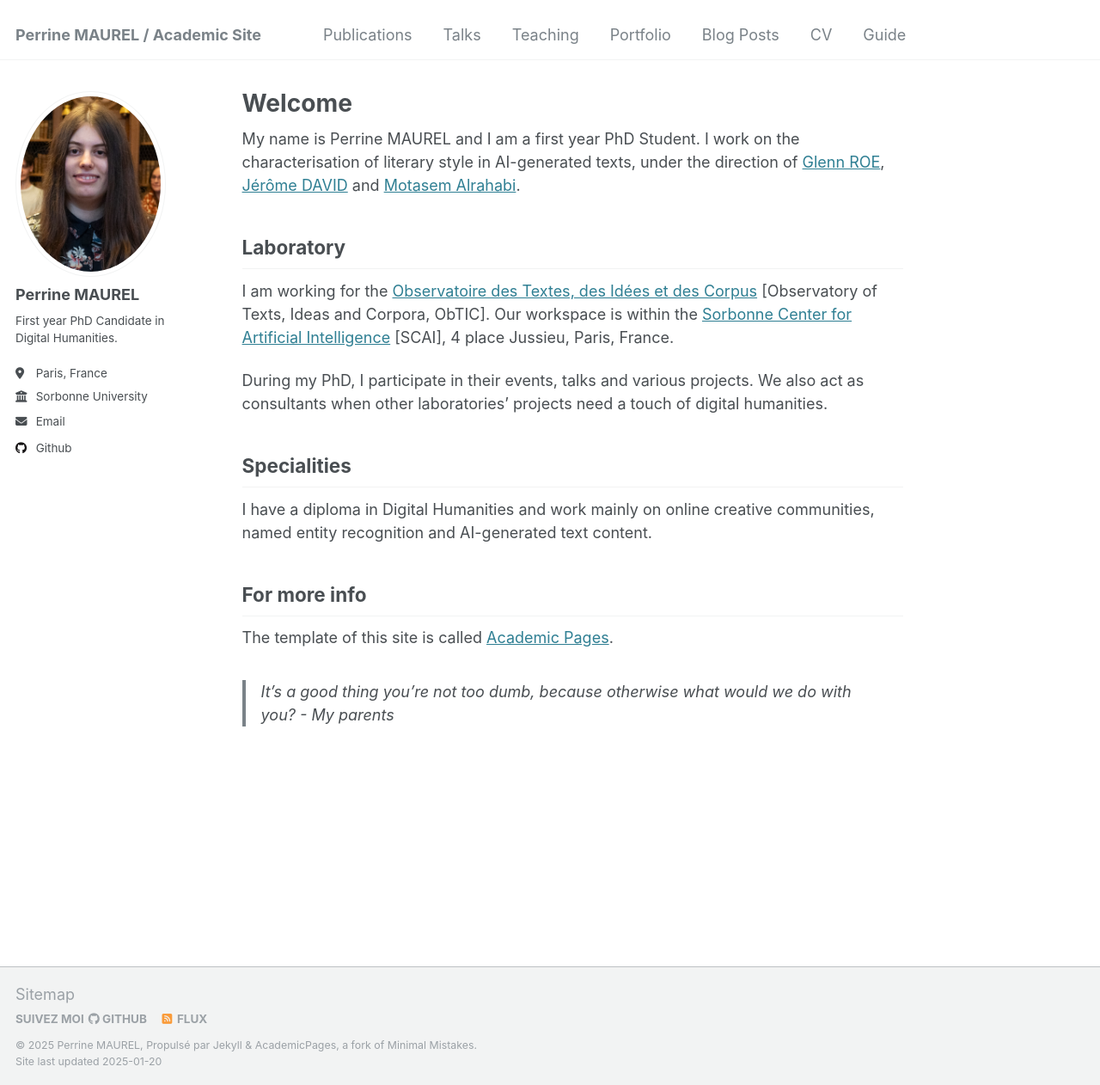
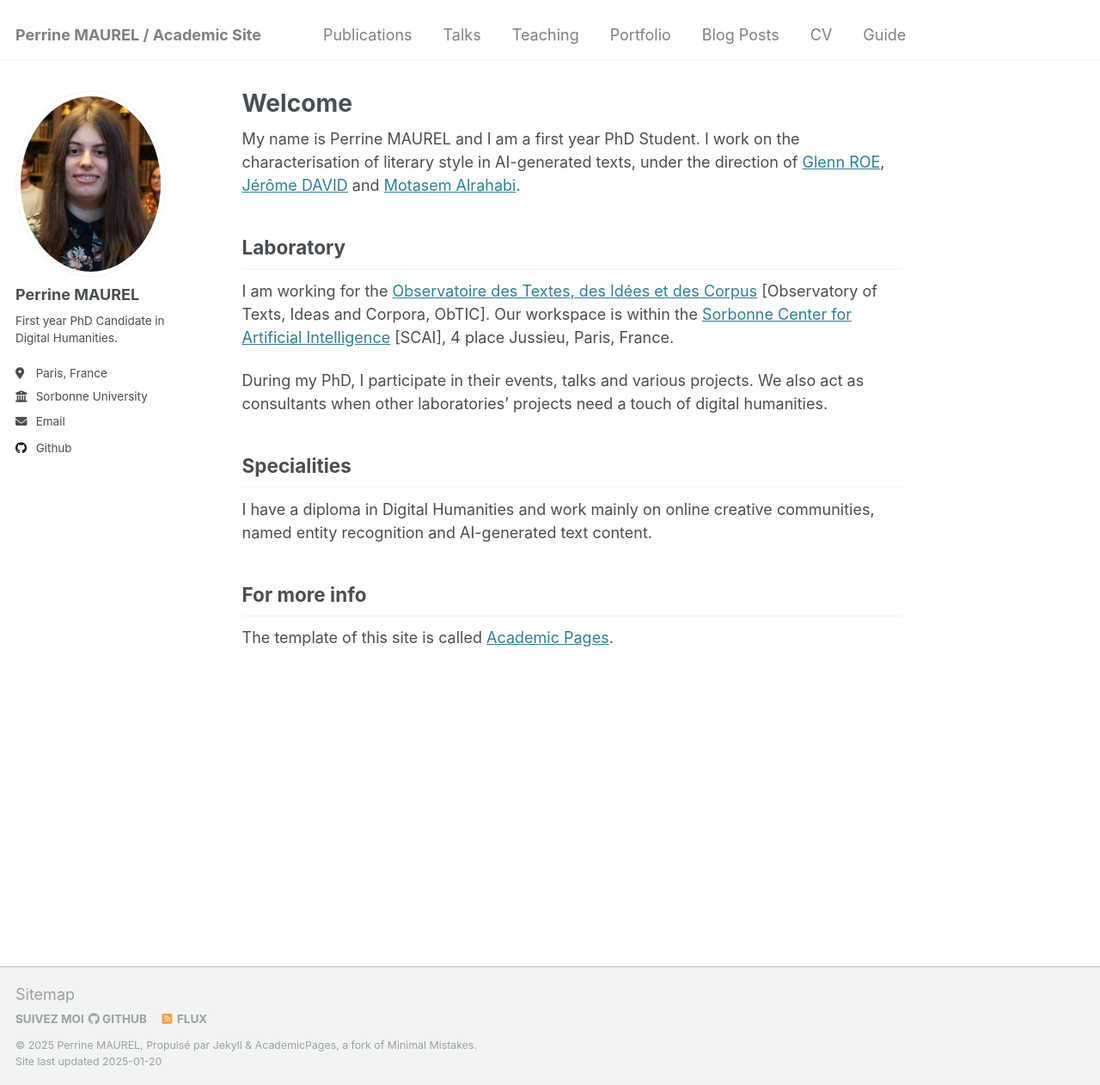
Before and after one commit to perrinemaurel/perrinemaurel.github.io, a Jekyll site: the page built from _pages/about.md, in a window 1280 px wide and 1262 px high. Shown: the whole window at 86% size. Built offline with Jekyll 4.4.1, drawn with Linux system fonts in a browser that asks for light colours.

Commit message:
Update about.md

```diff
--- a/_pages/about.md
+++ b/_pages/about.md
@@ -22,5 +22,3 @@ I have a diploma in Digital Humanities and work mainly on online creative commun
 For more info
 ------
 The template of this site is called [Academic Pages](https://academicpages.github.io).
-
-> *It's a good thing you're not too dumb, because otherwise what would we do with you?* - My parents
```
